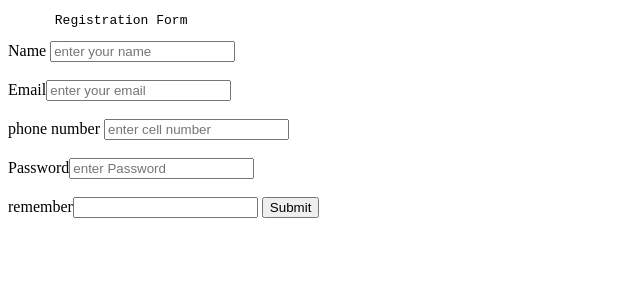
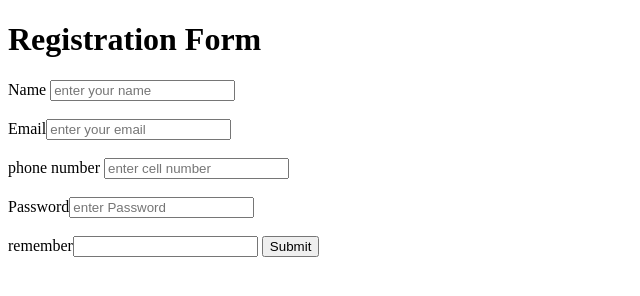
Before and after one commit to AamirAliKing/TestProject2, a plain HTML site: page index.html in a window 1280 px wide. Shown: the whole page, without its empty margins (0-640 px from the left). Drawn offline with Linux system fonts and the light colour scheme.

Commit message:
formatting 3

```diff
--- a/index.html
+++ b/index.html
@@ -8,7 +8,7 @@
 </head>
 <body>
 
-	<pre>      Registration Form   </pre>
+	<h1>  Registration Form  </h1>
 
 	<form>
 
```
